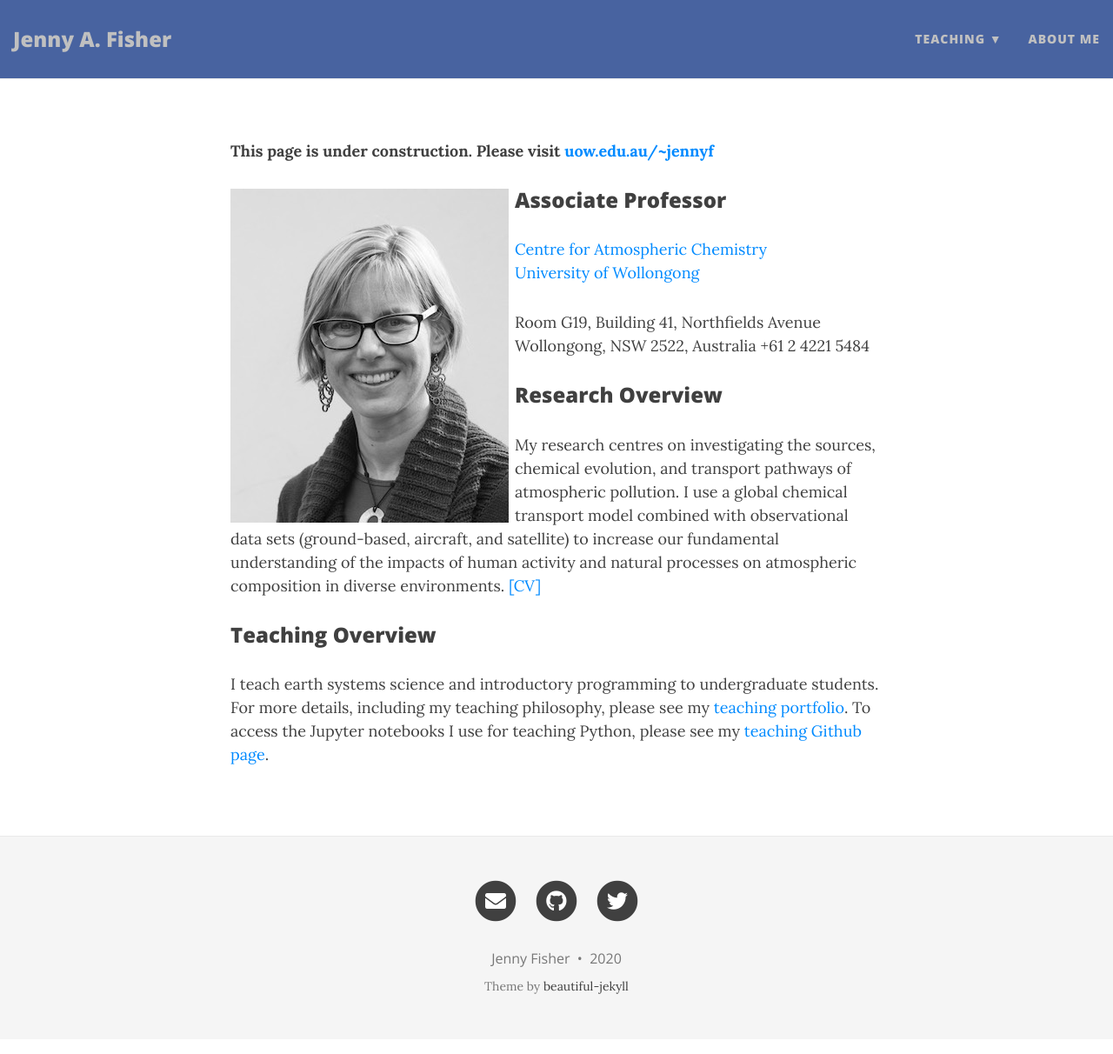
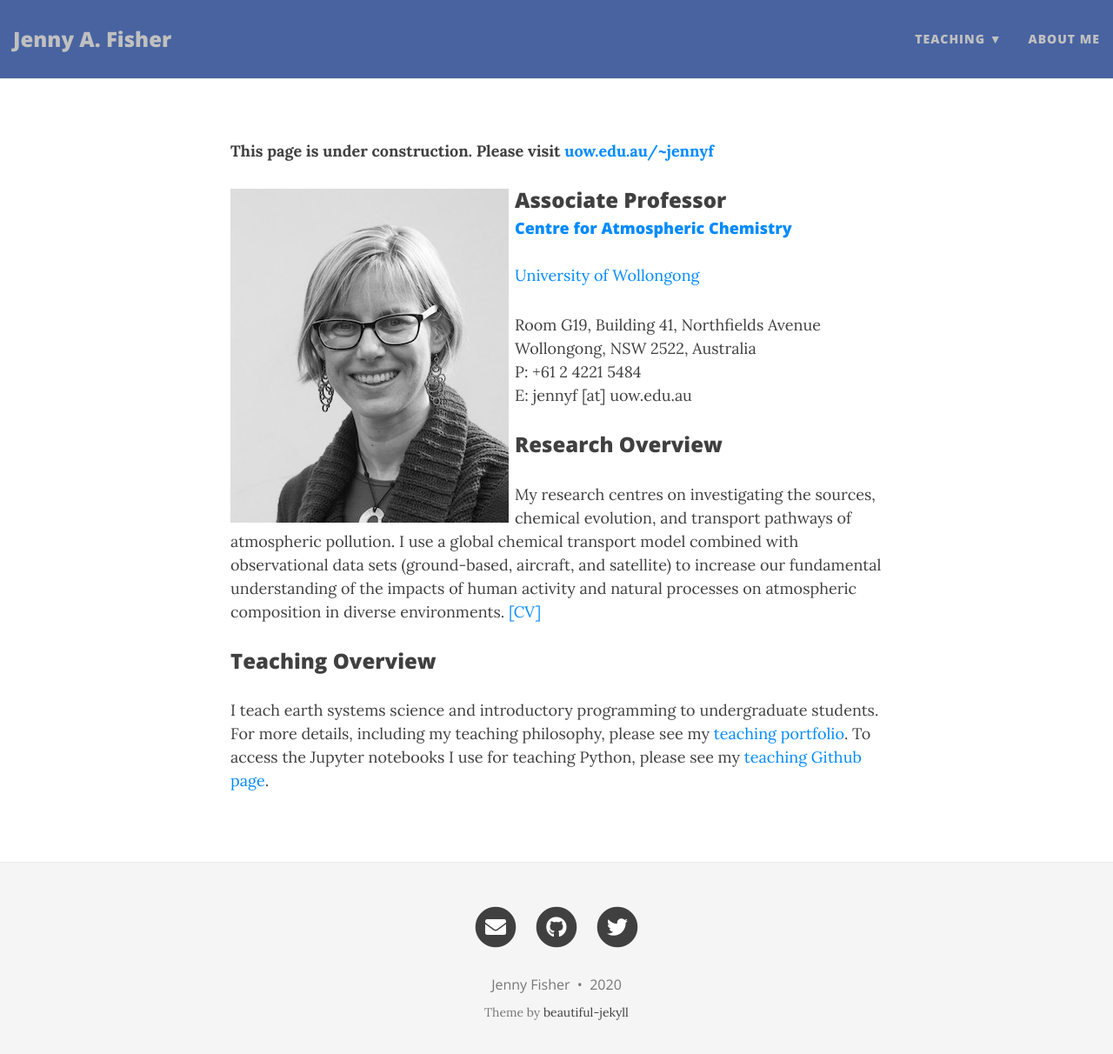
Before and after one commit to jennyfisher/jennyfisher.github.io, a Jekyll site: the page built from index.md, in a window 1280 px wide and 1225 px high. Shown: the top 1212 px of the window at 87% size. Built offline with Jekyll 4.4.1, drawn with Linux system fonts in a browser that asks for light colours; nearby versions of some CDN libraries.

Commit message:
Update index.md

```diff
--- a/index.md
+++ b/index.md
@@ -6,13 +6,13 @@ use-site-title: true
 
 ![profile-pic](img/jenny-fisher-bnw_med_hr.jpeg){:style="float: left;margin-right: 7px;:class="img-responsive"}
 ### Associate Professor
-[Centre for Atmospheric Chemistry](https://www.uow.edu.au/science-medicine-health/research/centre-for-atmospheric-chemistry/)<br />
+#### [Centre for Atmospheric Chemistry](https://www.uow.edu.au/science-medicine-health/research/centre-for-atmospheric-chemistry/)<br />
 [University of Wollongong](https://www.uow.edu.au/)
 
 Room G19, Building 41, Northfields Avenue
 Wollongong, NSW 2522, Australia
-+61 2 4221 5484
-
+P: +61 2 4221 5484
+E: jennyf [at] uow.edu.au
 
 ### Research Overview
 My research centres on investigating the sources, chemical evolution, and transport pathways of atmospheric pollution. I use a global chemical transport model combined with observational data sets (ground-based, aircraft, and satellite) to increase our fundamental understanding of the impacts of human activity and natural processes on atmospheric composition in diverse environments. [[CV]](http://www.uow.edu.au/~jennyf/cv.html)
```
